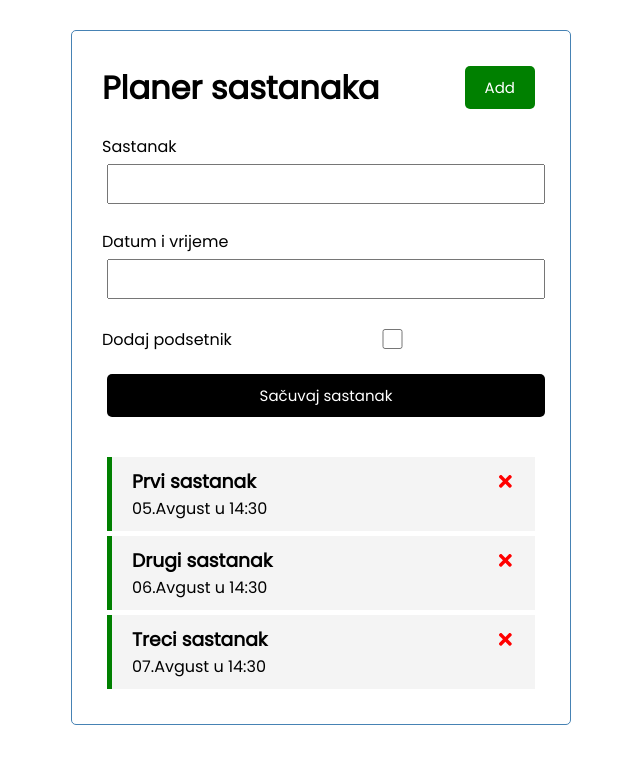
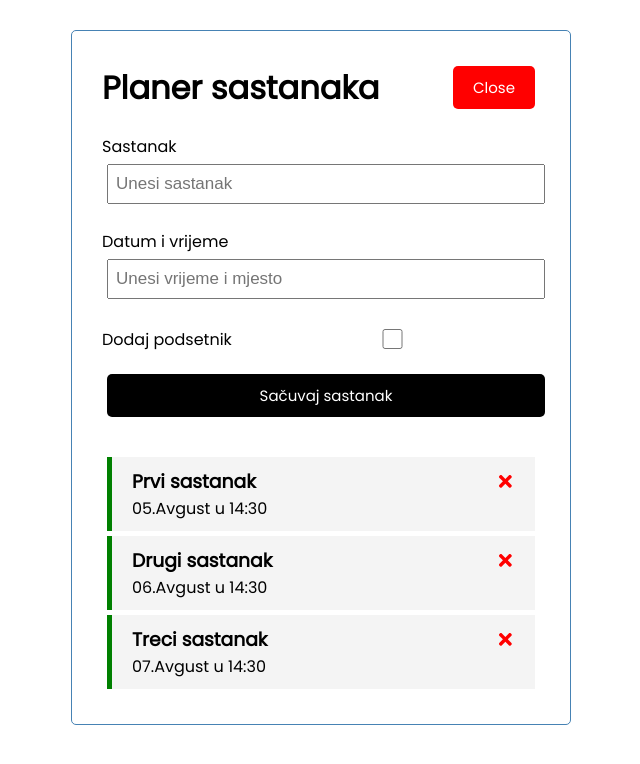
Before and after one commit to stanjevic/react-iteh-projekat, a React (Create React App) app: page / in a window 1280 px wide. Both pictures are taken after a click on the button "Add". Shown: the top 764 px of the page, without its empty margins (319-959 px from the left). Built offline with nearby package versions, Linux system fonts and the light colour scheme.

Commit message:
Add dugme

```diff
--- a/src/App.js
+++ b/src/App.js
@@ -4,6 +4,7 @@ import {useState} from 'react'
 import AddMeeting from './components/AddMeeting'
 
 function App() {
+  const [showAddMeeting, setShowAddMeeting]=useState(false)
   const [meetings, setMeetings]=useState([
     {
         id:1,
@@ -26,6 +27,17 @@ function App() {
     },
 
     ])
+
+    //Add Meeting
+    const addMeeting=(meeting)=>{
+      const id= Math.floor(Math.random()*1000)+1
+      const newMeeting={id,...meeting}
+      setMeetings([...meetings, newMeeting])
+
+    }
+
+
+
     //Delete Meeting function
 
     const deleteMeeting=(id)=>{
@@ -44,8 +56,13 @@ function App() {
 
       return (
     <div className='container'>
-      <Header />
-      <AddMeeting />
+
+      <Header
+      onAdd={()=>setShowAddMeeting(!showAddMeeting)}
+      showAdd={showAddMeeting}
+      />
+
+     {showAddMeeting && <AddMeeting onAdd={addMeeting} /> }
       {meetings.length>0 ? <Meetings meetings={meetings}
       onDelete={deleteMeeting}
       onToggle={toggleReminder}
--- a/src/components/AddMeeting.js
+++ b/src/components/AddMeeting.js
@@ -1,29 +1,45 @@
 import {useState} from 'react'
 
-const AddMeeting = () => {
+const AddMeeting = ({onAdd}) => {
     const [text, setText]=useState('')
     const [day, setDay]=useState('')
     const [reminder, setReminder]=useState(false)
 
+    const onSubmit=(e)=>{
+        e.preventDefault()
+
+        if(!text){
+            alert ('Molimo vas unesite sastanak')
+            return
+        }
+
+        onAdd({ text,day,reminder})
+
+        setText('')
+        setDay('')
+        setReminder(false)
+    }
 
     return (
 
-      <form className='add-form'>
+      <form className='add-form' onSubmit={onSubmit}>
 <div className='form-control'>
     <label>Sastanak</label>
-    <input type='text' placehodler='Unesi sastanak' value={text}
+    <input type='text' placeholder='Unesi sastanak' value={text}
     onChange={(e)=>setText(e.target.value)}/>
 </div>
 
 <div className='form-control'>
     <label>Datum i vrijeme</label>
-    <input type='text' placehodler='Unesi vrijeme i mjesto'value={day}
+    <input type='text' placeholder='Unesi vrijeme i mjesto'value={day}
     onChange={(e)=>setDay(e.target.value)}/>
 </div>
 
 <div className='form-control form-control-check'>
     <label>Dodaj podsetnik</label>
-    <input type='checkbox' value={reminder}
+    <input type='checkbox'
+    checked={reminder}
+    value={reminder}
     onChange={(e)=>setReminder(e.currentTarget.checked)}/>
 </div>
 
--- a/src/components/Header.js
+++ b/src/components/Header.js
@@ -1,14 +1,16 @@
 import PropTypes from 'prop-types'
 import Button from './Button'
 
-const Header = ({title}) => {
-    const onClick=()=>{
-        console.log('Click')
-    }
+const Header = ({title, onAdd, showAdd}) => {
+
+
     return (
       <header className='header'>
           <h1>{title}</h1>
-          <Button color='green' text='Add' onClick={onClick}/>
+          <Button
+          color={showAdd ? 'red':'green'}
+           text={showAdd ? 'Close': 'Add'}
+           onClick={onAdd}/>
 
 
       </header>
```
